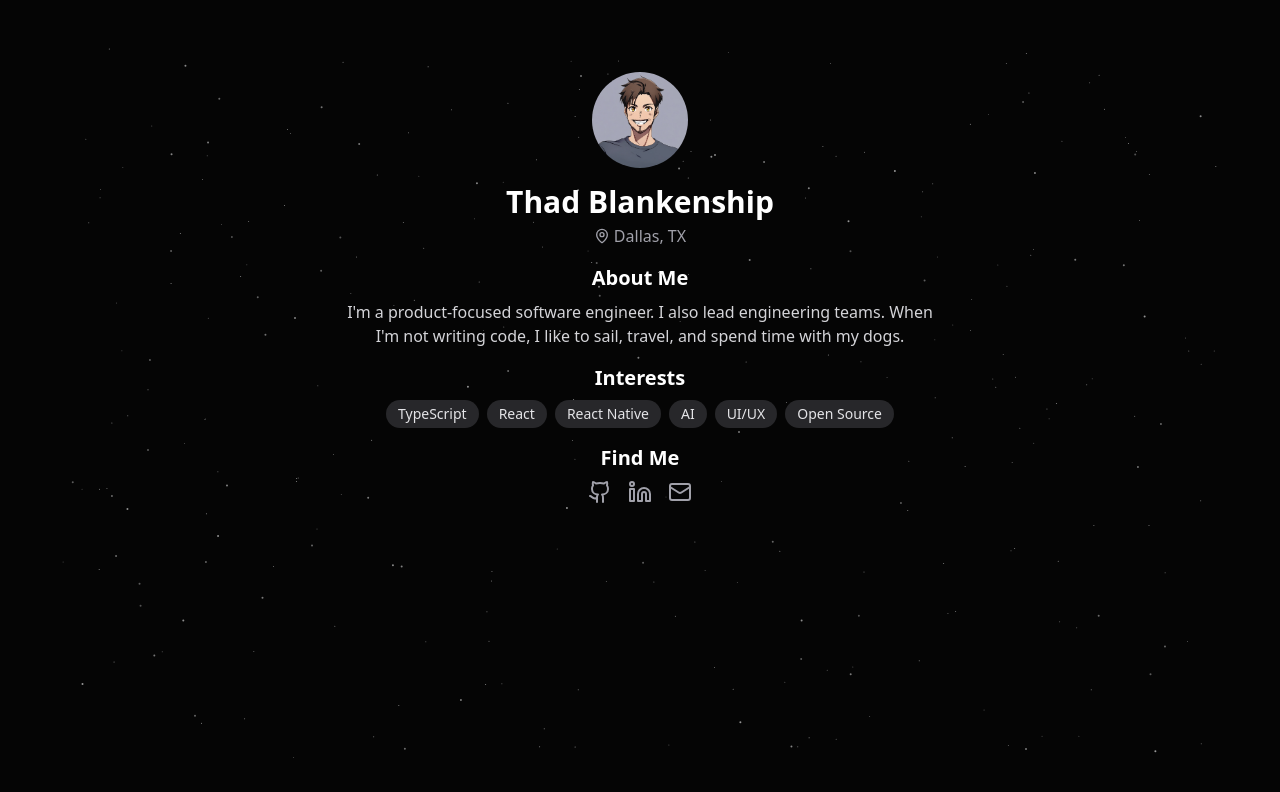
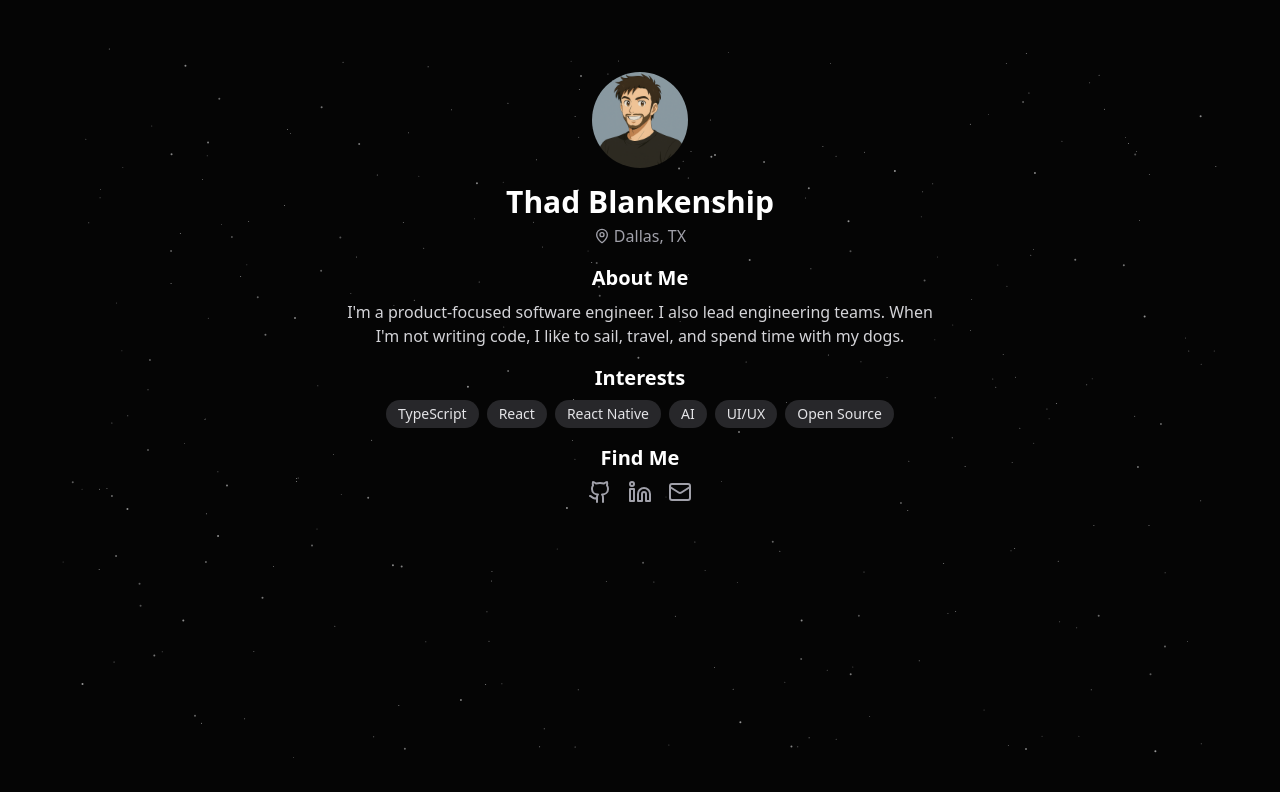
Before and after one commit to tblankenship/portfolio, a Next.js app: page / in a window 1280 px wide. Shown: the top 792 px of the page. Built offline with nearby package versions, Linux system fonts and the light colour scheme.

Commit message:
chore: update profile picture

```diff
--- a/app/page.tsx
+++ b/app/page.tsx
@@ -12,7 +12,7 @@ export default function AboutPage() {
           <div className="p-6">
             <div className="flex flex-col items-center text-center space-y-4">
               <Avatar className="h-24 w-24">
-                <AvatarImage src="/thb.jpg" alt="Profile picture" />
+                <AvatarImage src="/thb.png" alt="Profile picture" />
                 <AvatarFallback>TB</AvatarFallback>
               </Avatar>
 
```
Also changed, not shown: public/thb.png (added).
